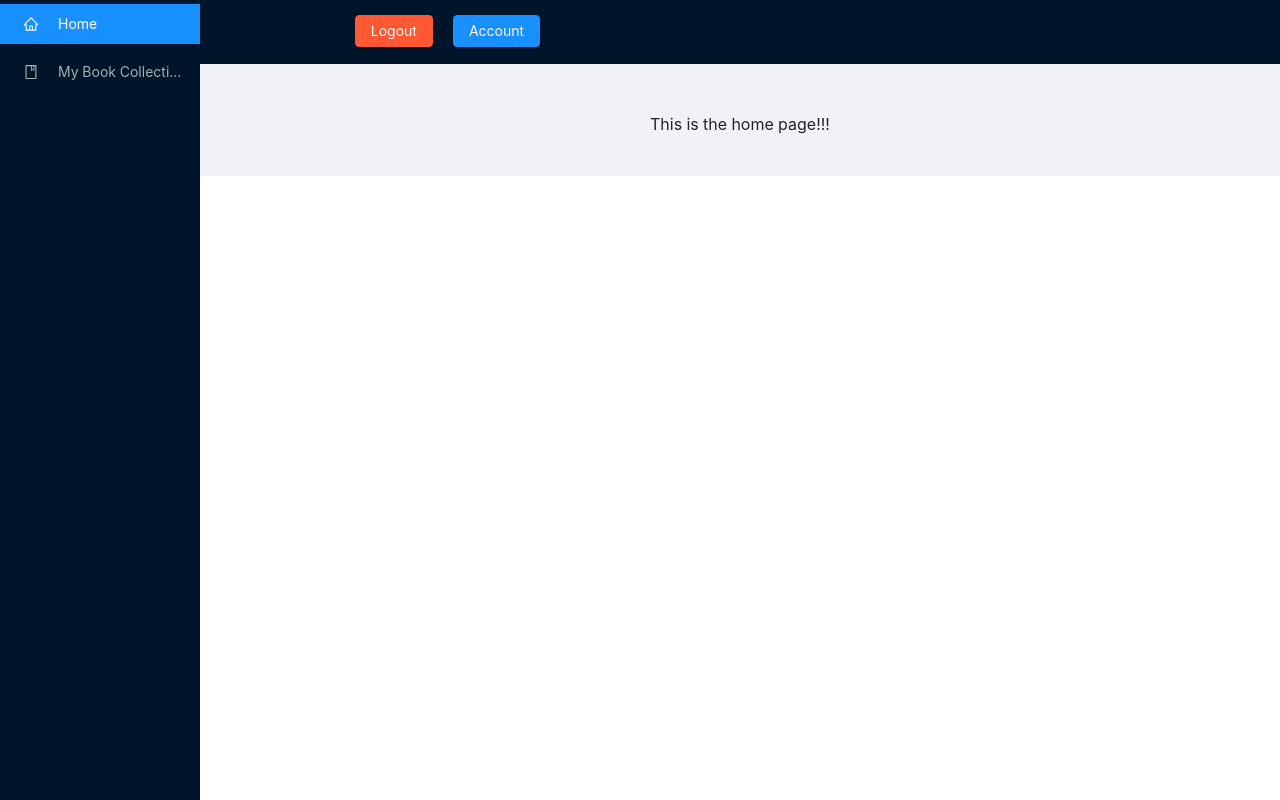
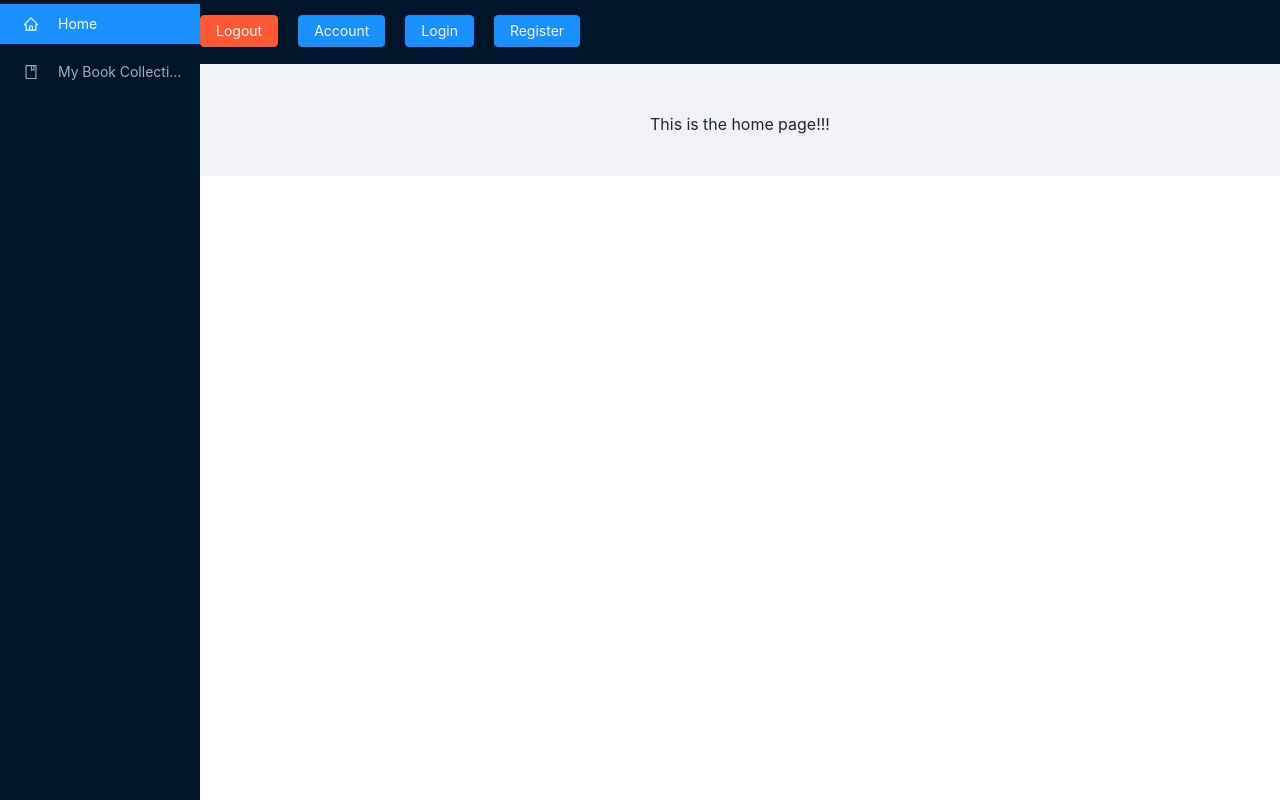
Before and after one commit to jilingy/capstone-project-assembly-gang, a React (Create React App) app in the folder frontend/: page / in a window 1280 px wide. Built offline with nearby package versions, Linux system fonts and the light colour scheme.

Commit message:
edited button

```diff
--- a/frontend/src/containers/Layout.js
+++ b/frontend/src/containers/Layout.js
@@ -1,4 +1,4 @@
-import React from 'react';
+import React, { useState } from 'react';
 import { Layout, Menu, Button } from 'antd';
 import { Link } from 'react-router-dom';
 
@@ -34,10 +34,10 @@ export default function CustomLayout(props) {
     <Layout className="site-layout" style={{ marginLeft: 200 }}>
       <Header className="site-layout-background" style={{ padding: 0 }}>
         <Menu theme="dark" mode="horizontal" defaultSelectedKeys={['2']}>
-          <Button type="primary" style={{ left: 1420 }}><Link to="/register">Register</Link></Button>
-          <Button type="primary" style={{ left: 1440}}><Link to="/login">Login</Link></Button>
           <Button type="primary" style={{ float: 'right', marginTop: 15, marginRight: 20, backgroundColor: '#FF5833', borderColor: '#FF5833' }}><Link to="/logout">Logout</Link></Button>
           <Button type="primary" style={{ float: 'right', marginTop: 15, marginRight: 20 }}><Link to="/account">Account</Link></Button>
+          <Button type="primary" style={{ float: 'right', marginTop: 15, marginRight: 20 }}><Link to="/login">Login</Link></Button>
+          <Button type="primary" style={{ float: 'right', marginTop: 15, marginRight: 20 }}><Link to="/register">Register</Link></Button>
         </Menu>
       </Header>
       <Content style={{ margin: '24px 16px 0', overflow: 'initial' }}>
```
